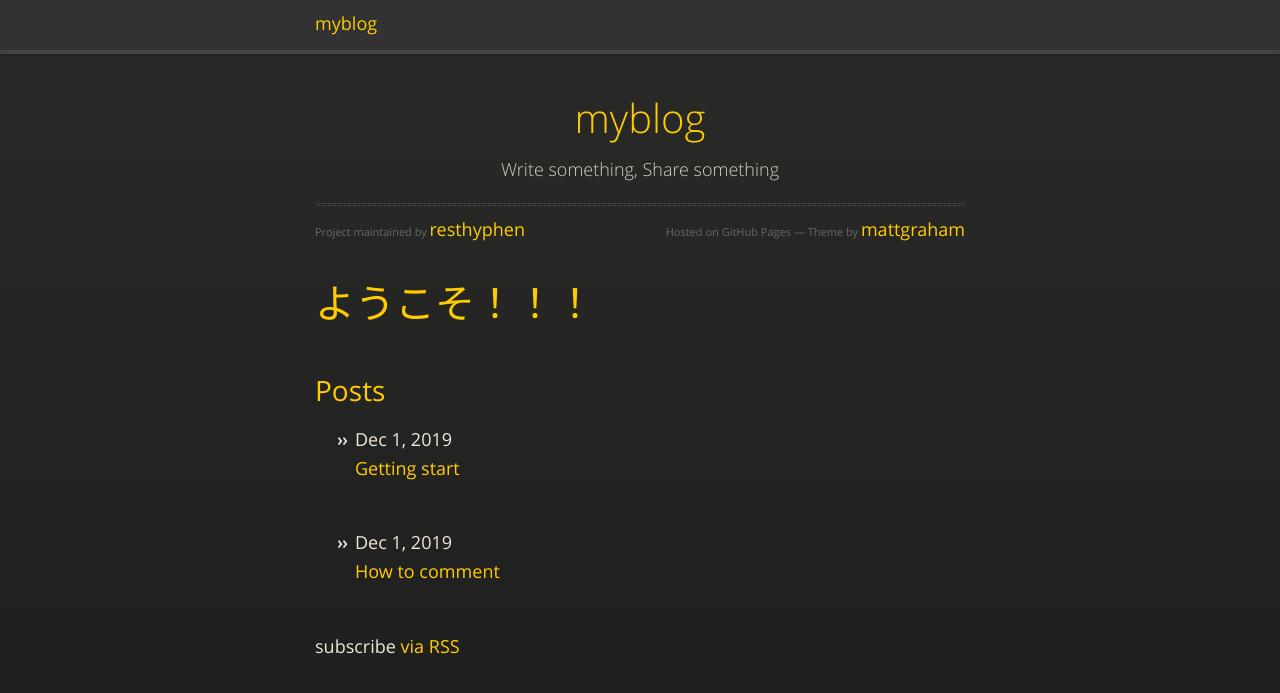
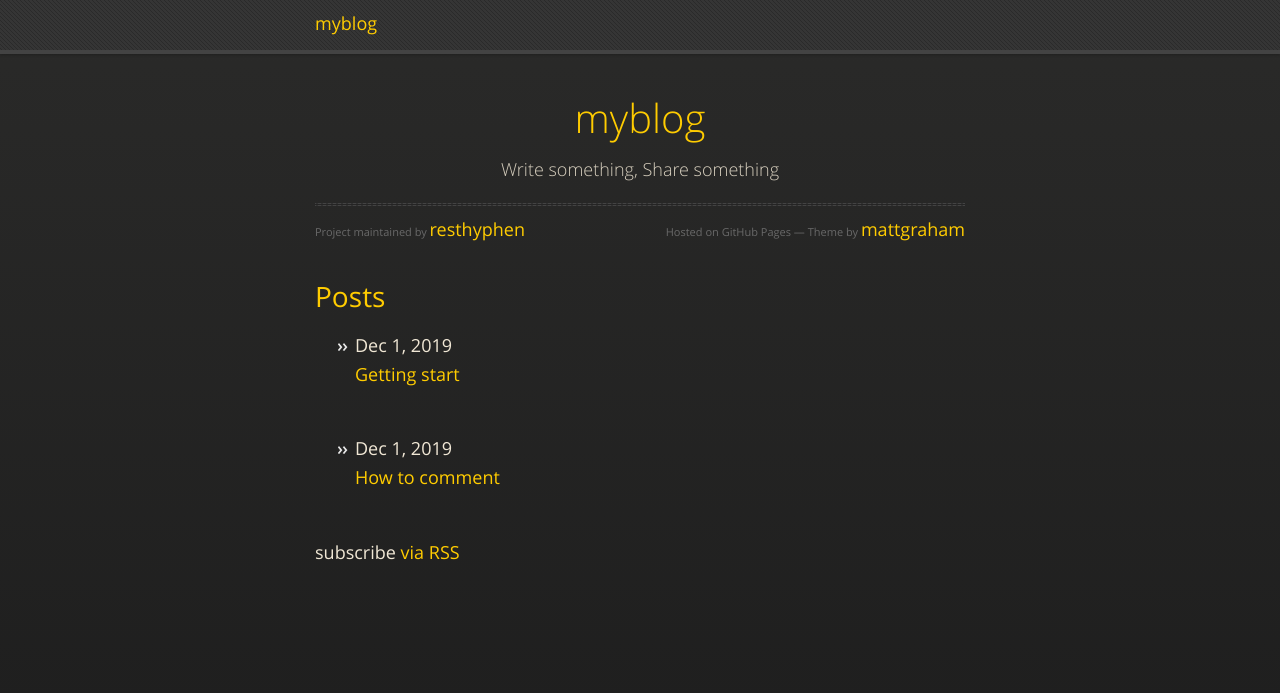
Before and after one commit to resthyphen/myblog, a Jekyll site: the page built from index.md, in a window 1280 px wide. Shown: the top 693 px of the page. Built offline with Jekyll 4.4.1, drawn with Linux system fonts in a browser that asks for light colours.

Commit message:
Update index.md

```diff
--- a/index.md
+++ b/index.md
@@ -2,5 +2,3 @@
 layout: home
 title: myblog
 ---
-
-<h1 id="ようこそ">ようこそ！！！</h1>
```
